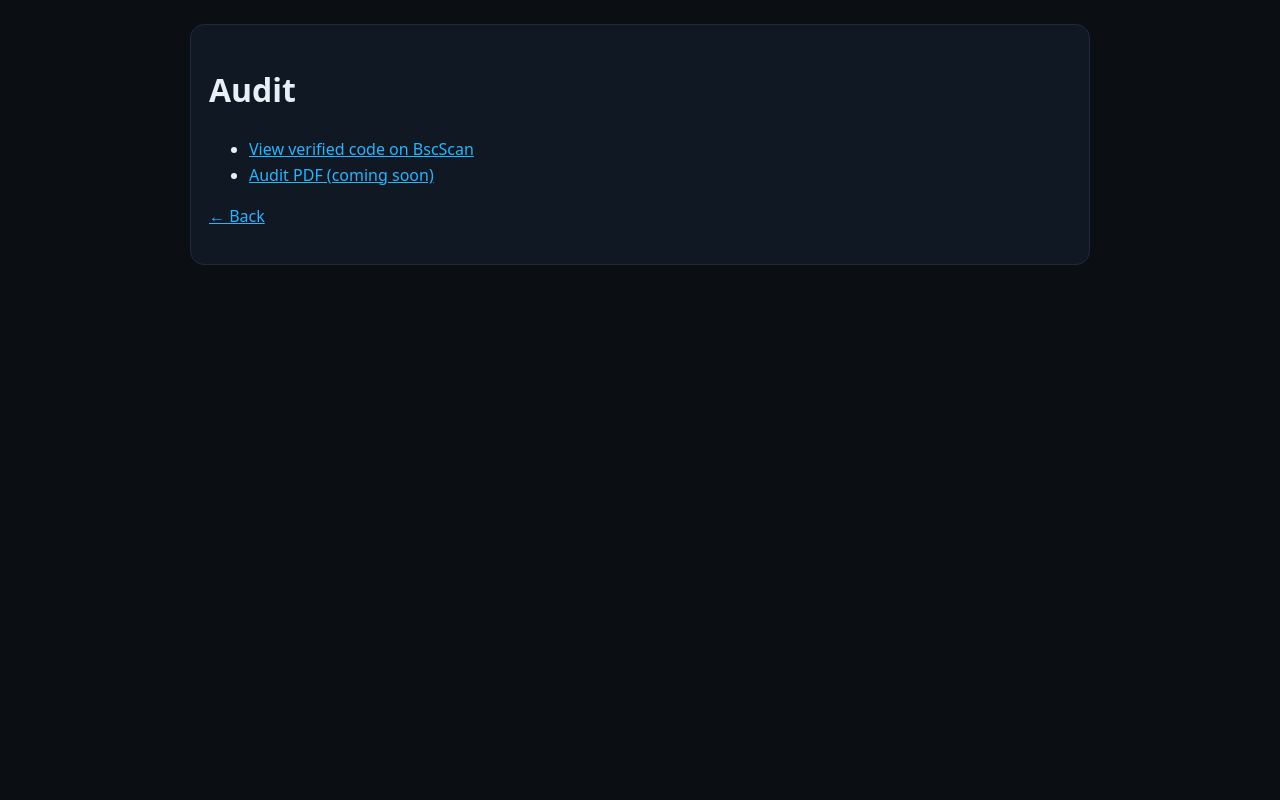
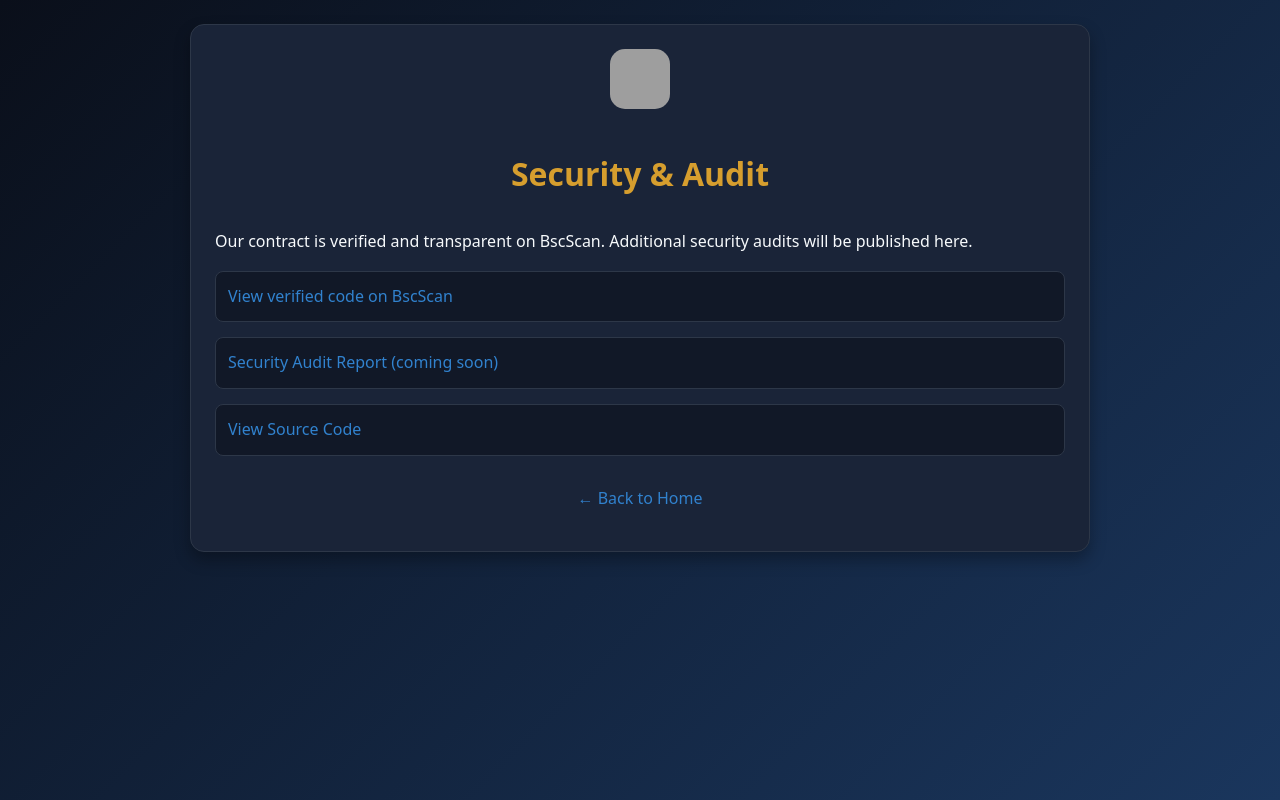
Before and after one commit to coldwalletlive/usdt.z, a plain HTML site: page audit.html in a window 1280 px wide. Drawn offline with Linux system fonts and the light colour scheme; grey boxes are pictures that could not be loaded.

Commit message:
Update audit.html

```diff
--- a/audit.html
+++ b/audit.html
@@ -1,15 +1,103 @@
-<!DOCTYPE html><html lang="en"><head>
-<meta charset="utf-8"><meta name="viewport" content="width=device-width,initial-scale=1">
+<!DOCTYPE html>
+<html lang="en">
+<head>
+<meta charset="utf-8">
+<meta name="viewport" content="width=device-width,initial-scale=1">
 <title>USDT.Z — Audit</title>
-<style>body{margin:0;background:#0b0f14;color:#e8eff7;font:16px/1.6 system-ui}.wrap{max-width:900px;margin:0 auto;padding:24px}.card{background:#101824;border:1px solid #1e2a39;border-radius:14px;padding:18px}a{color:#2bb3ff}</style>
+<link rel="icon" type="image/png" href="https://s2.coinmarketcap.com/static/img/coins/200x200/38134.png">
+<style>
+  :root{
+    --bg: #0a0f1a;
+    --mut: #111827;
+    --card: #1a2438;
+    --bor: #2d3748;
+    --txt: #f7fafc;
+    --sub: #a0aec0;
+    --a: #3182ce;
+    --accent: #d69e2e;
+    --ok: #38a169;
+  }
+  body{
+    margin:0;
+    background: var(--bg);
+    color:var(--txt);
+    font:16px/1.6 system-ui;
+    background: linear-gradient(135deg, var(--bg) 0%, #1a365d 100%);
+    min-height: 100vh;
+  }
+  .wrap{
+    max-width:900px;
+    margin:0 auto;
+    padding:24px
+  }
+  .card{
+    background:var(--card);
+    border:1px solid var(--bor);
+    border-radius:14px;
+    padding:24px;
+    box-shadow: 0 8px 16px rgba(0,0,0,0.3);
+  }
+  a{
+    color:var(--a);
+    text-decoration: none;
+    transition: color 0.3s ease;
+  }
+  a:hover{
+    color:var(--accent);
+    text-decoration: underline;
+  }
+  h1 {
+    color: var(--accent);
+    margin-bottom: 20px;
+    text-align: center;
+  }
+  .logo-header {
+    text-align: center;
+    margin-bottom: 30px;
+  }
+  .logo-img {
+    width: 60px;
+    height: 60px;
+    border-radius: 15px;
+    margin-bottom: 10px;
+  }
+  ul {
+    list-style: none;
+    padding: 0;
+  }
+  li {
+    margin: 15px 0;
+    padding: 12px;
+    background: var(--mut);
+    border-radius: 8px;
+    border: 1px solid var(--bor);
+    transition: all 0.3s ease;
+  }
+  li:hover {
+    border-color: var(--accent);
+    transform: translateX(5px);
+  }
+</style>
 <script src="config.js"></script>
-</head><body><div class="wrap"><div class="card">
-<h1>Audit</h1>
-<ul>
-<li><a id="bsc" target="_blank" rel="noopener">View verified code on BscScan</a></li>
-<li><a href="docs/usdtz_audit.pdf" target="_blank" rel="noopener">Audit PDF (coming soon)</a></li>
-</ul>
-<p><a href="index.html">← Back</a></p>
-</div></div>
-<script>document.getElementById('bsc').href=`https://bscscan.com/token/${window.USDTZ_ADDRESS}#code`;</script>
-</body></html>
+</head>
+<body>
+  <div class="wrap">
+    <div class="card">
+      <div class="logo-header">
+        <img src="https://s2.coinmarketcap.com/static/img/coins/200x200/38134.png" alt="USDT.Z Logo" class="logo-img">
+        <h1>Security & Audit</h1>
+      </div>
+      <p>Our contract is verified and transparent on BscScan. Additional security audits will be published here.</p>
+      <ul>
+        <li><a id="bsc" target="_blank" rel="noopener">View verified code on BscScan</a></li>
+        <li><a href="docs/usdtz_audit.pdf" target="_blank" rel="noopener">Security Audit Report (coming soon)</a></li>
+        <li><a href="source.html">View Source Code</a></li>
+      </ul>
+      <p style="margin-top: 30px; text-align: center;"><a href="index.html">← Back to Home</a></p>
+    </div>
+  </div>
+  <script>
+    document.getElementById('bsc').href=`https://bscscan.com/token/${window.USDTZ_ADDRESS}#code`;
+  </script>
+</body>
+</html>
```
